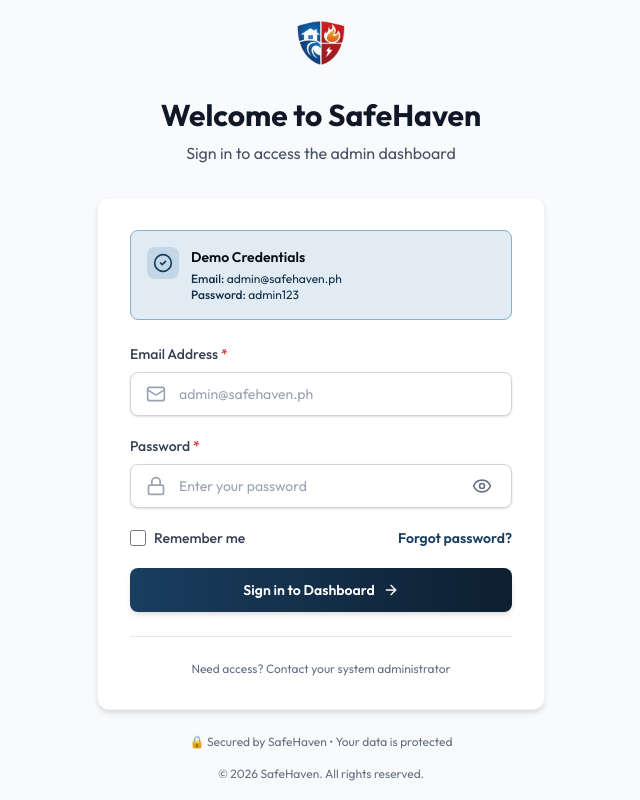
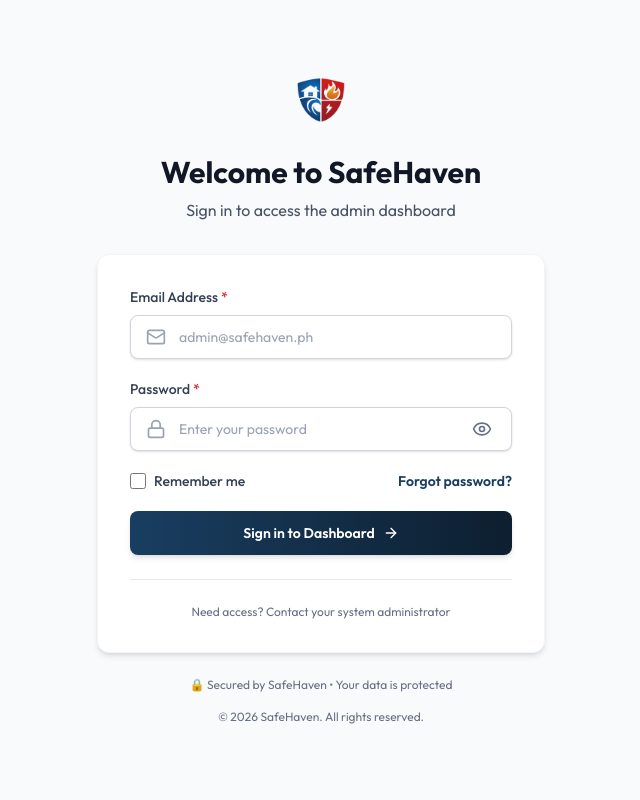
Before and after one commit to KinishiyoYuan/safe-haven-app, a Next.js app in the folder web_app/: page /auth/login in a window 1280 px wide. Shown: the whole page, without its empty margins (319-959 px from the left). Built offline with nearby package versions, Linux system fonts and the light colour scheme; no server answers.

Commit message:
remove denmo banner

```diff
--- a/web_app/src/app/(full-width-pages)/auth/login/page.tsx
+++ b/web_app/src/app/(full-width-pages)/auth/login/page.tsx
@@ -56,7 +56,7 @@ export default function LoginPage() {
         {/* Login Card */}
         <div className="bg-white rounded-xl shadow-md border border-gray-100 p-8">
           {/* Demo Credentials Banner */}
-          <div className="mb-6 p-4 bg-brand-50 border border-brand-200 rounded-lg">
+          {/* <div className="mb-6 p-4 bg-brand-50 border border-brand-200 rounded-lg">
             <div className="flex items-start gap-3">
               <div className="w-8 h-8 bg-brand-100 rounded-lg flex items-center justify-center flex-shrink-0">
                 <CheckCircle2 className="w-5 h-5 text-brand-600" />
@@ -73,7 +73,7 @@ export default function LoginPage() {
                 </p>
               </div>
             </div>
-          </div>
+          </div> */}
 
           {/* Error Message */}
           {error && (
--- a/web_app/src/components/auth/SignInForm.tsx
+++ b/web_app/src/components/auth/SignInForm.tsx
@@ -87,7 +87,7 @@ export default function SignInForm() {
         {/* Login Card */}
         <div className="bg-white rounded-xl shadow-md border border-gray-100 p-8">
           {/* Demo Credentials Banner */}
-          <div className="mb-6 p-4 bg-brand-50 border border-brand-200 rounded-lg">
+          {/* <div className="mb-6 p-4 bg-brand-50 border border-brand-200 rounded-lg">
             <div className="flex items-start gap-3">
               <div className="w-8 h-8 bg-brand-100 rounded-lg flex items-center justify-center flex-shrink-0">
                 <CheckCircle2 className="w-5 h-5 text-brand-600" />
@@ -101,7 +101,7 @@ export default function SignInForm() {
                 </p>
               </div>
             </div>
-          </div>
+          </div> */}
 
           {/* Error Message */}
           {error && (
```
